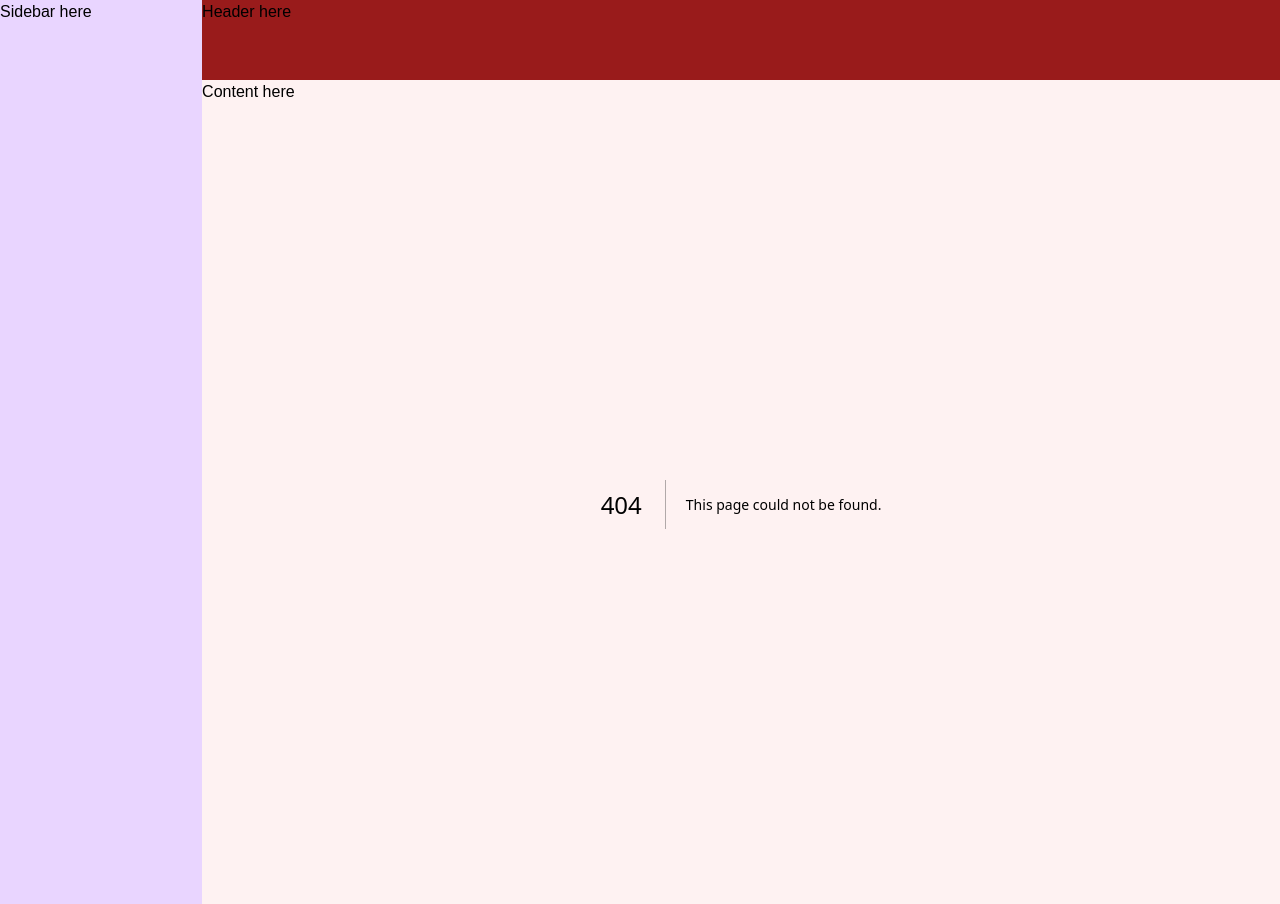
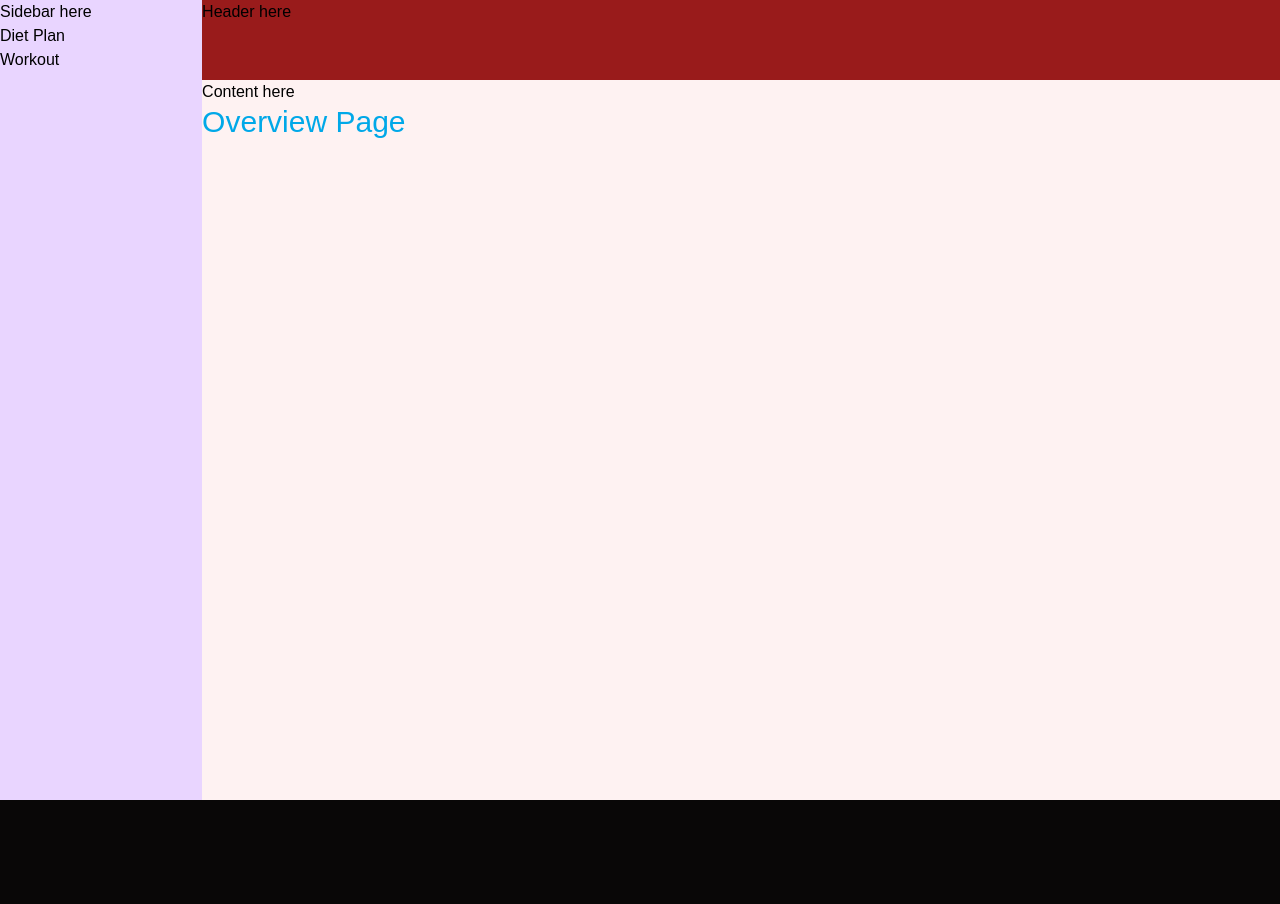
Before and after one commit to XII-A/dashboard_gym, a Next.js app in the folder dashboard/: page /MainPage in a window 1280 px wide. Before the commit this address had no page. After the commit the page ends 800 px from the top, so only its background shows below. Built offline with nearby package versions, Linux system fonts and the light colour scheme.

Commit message:
feat: Routing
I decided on how the routing will be for the app but tbh I could change it later who knows

```diff
--- /dev/null
+++ b/dashboard/src/app/MainPage/DietPlan/page.js
@@ -0,0 +1,7 @@
+import React from "react";
+
+const page = () => {
+  return <div>Diet Plan</div>;
+};
+
+export default page;
--- /dev/null
+++ b/dashboard/src/app/MainPage/Workout/page.js
@@ -0,0 +1,7 @@
+import React from "react";
+
+const page = () => {
+  return <div>Workout</div>;
+};
+
+export default page;
--- /dev/null
+++ b/dashboard/src/app/MainPage/layout.js
@@ -0,0 +1,23 @@
+import { Inter } from "next/font/google";
+import Link from "next/link";
+
+export default function RootLayout({ children }) {
+  return (
+    <div class="min-h-screen flex flex-col">
+      <div className="flex flex-row ">
+        <div class="w-60 bg-purple-200 min-h-screen">
+          Sidebar here
+          <div className="flex flex-col justify-between">
+            <Link href="/MainPage/DietPlan">Diet Plan</Link>
+            <Link href="/MainPage/Workout">Workout</Link>
+          </div>
+        </div>
+        <div class="bg-red-50 w-full">
+          <div className="bg-red-800 h-20">Header here</div>
+          Content here
+          {children}
+        </div>
+      </div>
+    </div>
+  );
+}
--- /dev/null
+++ b/dashboard/src/app/MainPage/page.js
@@ -0,0 +1,10 @@
+import Image from "next/image";
+import Link from "next/link";
+
+export default function Home() {
+  return (
+    <div className="">
+      <h1 className="text-3xl text-blue-text">Overview Page</h1>
+    </div>
+  );
+}
--- a/dashboard/src/app/layout.js
+++ b/dashboard/src/app/layout.js
@@ -1,5 +1,6 @@
 import { Inter } from "next/font/google";
 import "./globals.css";
+import Link from "next/link";
 
 const inter = Inter({ subsets: ["latin"] });
 
@@ -11,18 +12,7 @@ export const metadata = {
 export default function RootLayout({ children }) {
   return (
     <html lang="en">
-      <body className={"font-manrope"}>
-        <div class="min-h-screen flex flex-col">
-          <div className="flex flex-row ">
-            <div class="w-60 bg-purple-200 min-h-screen">Sidebar here</div>
-            <div class="bg-red-50 w-full">
-              <div className="bg-red-800 h-20">Header here</div>
-              Content here
-              {children}
-            </div>
-          </div>
-        </div>
-      </body>
+      <body className={"font-manrope"}>{children}</body>
     </html>
   );
 }
--- a/dashboard/src/app/page.js
+++ b/dashboard/src/app/page.js
@@ -1,10 +1,11 @@
-import Image from "next/image";
-import Link from "next/link";
+import React from "react";
 
-export default function Home() {
+const page = () => {
   return (
-    <div className="">
-      <h1 className="text-3xl text-blue-text">Dashboard</h1>
+    <div className="text-white bg-bgColor-trinary">
+      Login Page will be here probs
     </div>
   );
-}
+};
+
+export default page;
```
